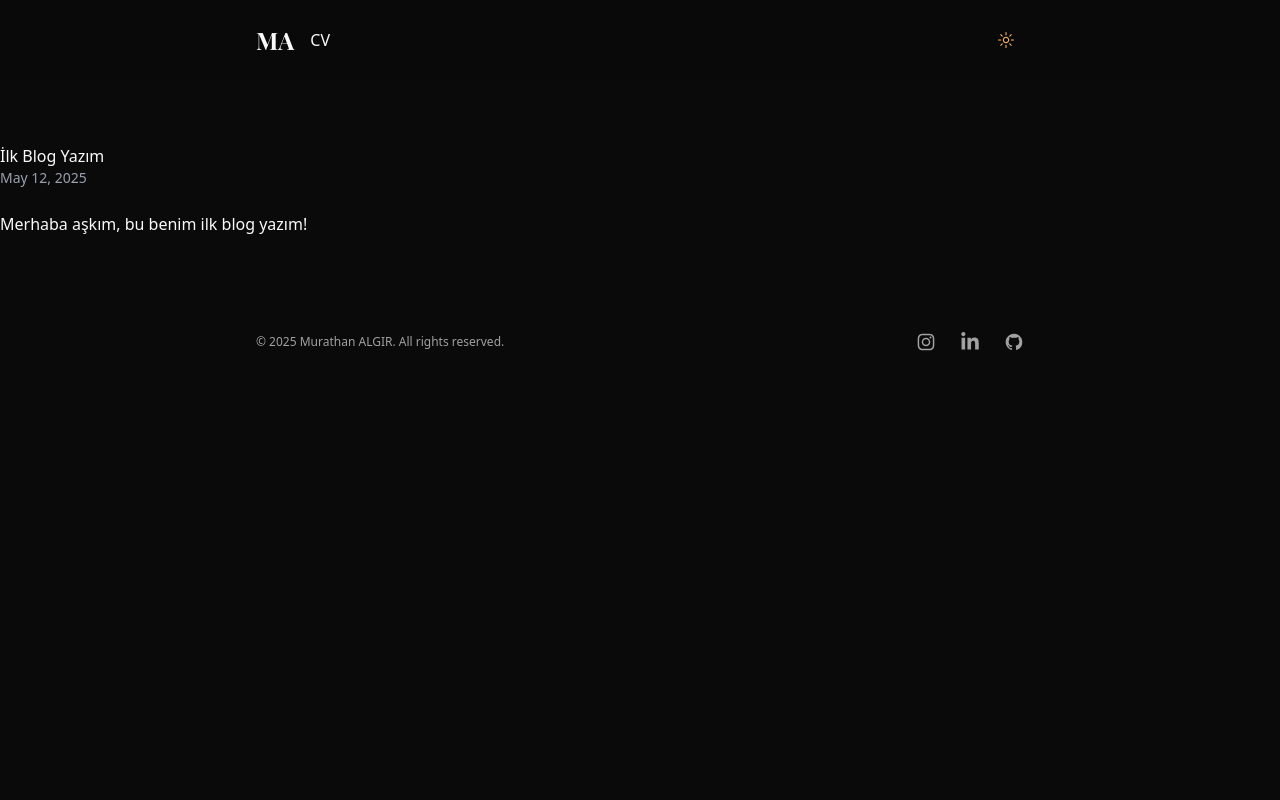
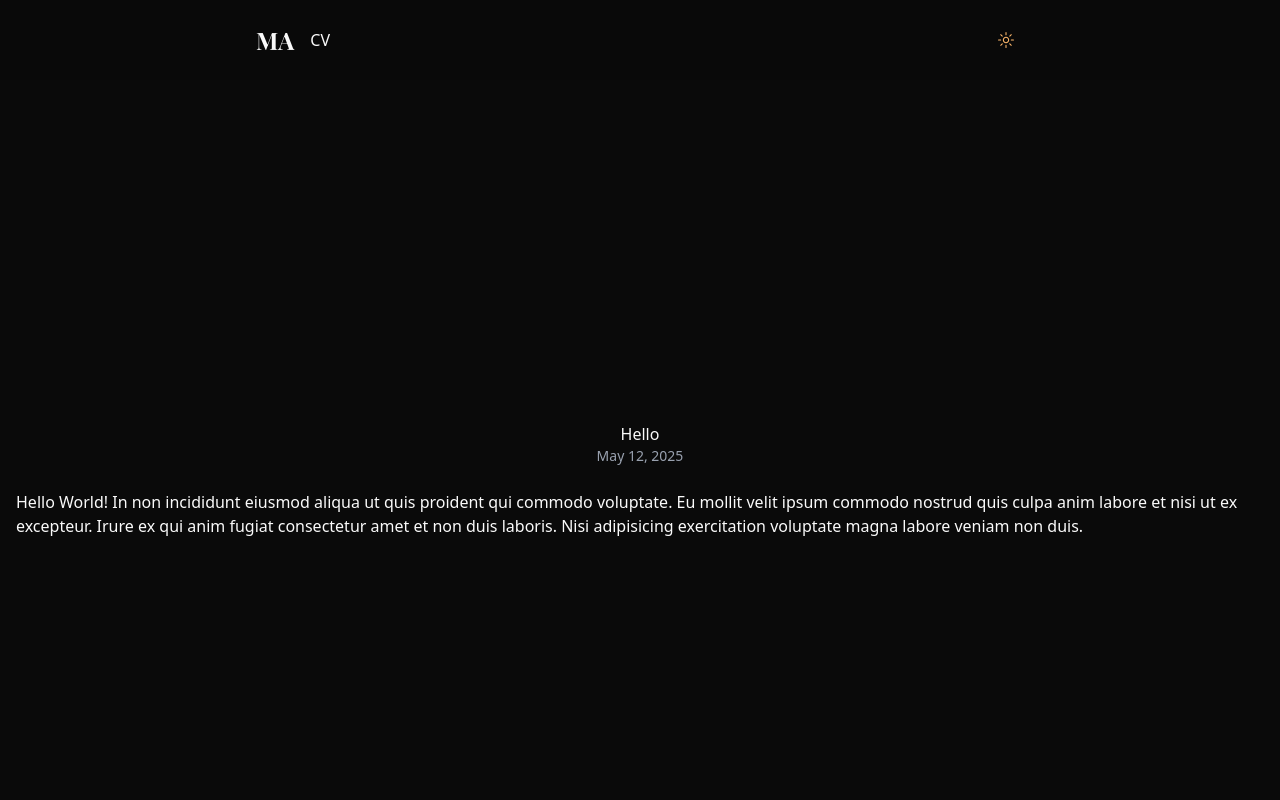
Before and after one commit to murathanalgir/murathan-portfolio, a Next.js app: page /blog/first-blog in a window 1280 px wide. Shown: the top 800 px of the page. Built offline with nearby package versions, Linux system fonts and the light colour scheme; a web font is replaced by a local one.

Commit message:
Blog Done

```diff
--- a/app/blog/[slug]/page.tsx
+++ b/app/blog/[slug]/page.tsx
@@ -1,43 +1,39 @@
 // app/blog/[slug]/page.tsx
+import type { PageProps } from 'next/types'
 import { Metadata } from 'next'
 import { format } from 'date-fns'
-import { MDXRemoteSerializeResult } from 'next-mdx-remote'
 import { serialize } from 'next-mdx-remote/serialize'
+import type { MDXRemoteSerializeResult } from 'next-mdx-remote'
+import MdxRenderer from '@/components/mdxRenderer'
 import { getAllPostsMeta, getPostBySlug, PostMeta } from '@/lib/posts'
-import MdxRenderer from '@/components/mdxRenderer'
 
-type Props = { params: { slug: string } }
+type Params = { slug: string }
 
-// 1) Static parametreleri bildir
-export function generateStaticParams(): { slug: string }[] {
-  const posts: PostMeta[] = getAllPostsMeta()
-  return posts.map(post => ({ slug: post.slug }))
+// 1) Static parametreleri bildiriyoruz
+export function generateStaticParams(): Params[] {
+  return getAllPostsMeta().map(post => ({ slug: post.slug }))
 }
 
-// 2) Dinamik metadata (head title vs.) isteğe bağlı
-export async function generateMetadata({ params: { slug } }): Promise<Metadata> {
-  const { meta } = getPostBySlug(slug)
+// 2) Dinamik metadata (opsiyonel)
+export async function generateMetadata({
+  params
+}: PageProps<Params>): Promise<Metadata> {
+  const { meta } = getPostBySlug(params.slug)
   return {
     title: meta.title,
     description: `Blog post about ${meta.tags.join(', ')}`
   }
 }
 
-// 3) Sayfa component’i
-export default async function PostPage({ params: { slug } }: Props) {
-  // frontmatter ve ham içeriği al
-  const { meta, content } = getPostBySlug(slug)
-
-  // MDX string’ini derle
-  const mdxSource: MDXRemoteSerializeResult = await serialize(content, {
-    mdxOptions: {
-      remarkPlugins: [],
-      rehypePlugins: []
-    }
-  })
+// 3) Sayfa component’i: PageProps<Params> ile tip uyumu sağlandı
+export default async function PostPage({
+  params
+}: PageProps<Params>) {
+  const { meta, content } = getPostBySlug(params.slug)
+  const mdxSource: MDXRemoteSerializeResult = await serialize(content)
 
   return (
-    <article className="prose prose-lg mx-auto py-16 dark:prose-invert">
+    <article className="container mx-auto flex flex-col items-center justify-center min-h-screen px-4 py-16">
       <h1>{meta.title}</h1>
       <time className="block text-sm text-gray-500 dark:text-gray-400 mb-6">
         {format(new Date(meta.date), 'LLL d, yyyy')}
--- a/app/blog/page.tsx
+++ b/app/blog/page.tsx
@@ -11,7 +11,7 @@ export default function BlogPage() {
   const posts: PostMeta[] = getAllPostsMeta()
 
   return (
-    <section className="container mx-auto px-4 py-16">
+    <section className="container mx-auto flex flex-col items-center justify-center min-h-screen px-4 py-16">
       <h1 className="text-3xl font-bold mb-8">Blog</h1>
       <ul className="space-y-6">
         {posts.map(post => (
--- a/content/posts/first-blog.mdx
+++ b/content/posts/first-blog.mdx
@@ -1,7 +1,11 @@
 ---
-title: "İlk Blog Yazım"
+title: "Hello"
 date: "2025-05-12"
 tags: ["Next.js", "MDX"]
 ---
 
-Merhaba aşkım, bu benim ilk blog yazım!
+Hello World!
+In non incididunt eiusmod aliqua ut quis proident qui commodo voluptate.
+Eu mollit velit ipsum commodo nostrud quis culpa anim labore et nisi ut ex excepteur.
+Irure ex qui anim fugiat consectetur amet et non duis laboris.
+Nisi adipisicing exercitation voluptate magna labore veniam non duis.
```
